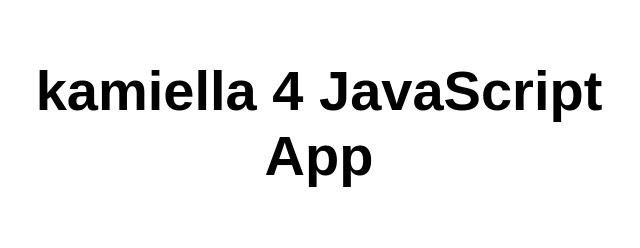
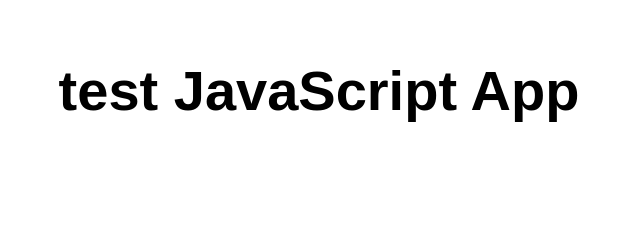
Before and after one commit to floresboy/my-first-static-web-app, a plain HTML site: page index.html in a window 1280 px wide. Shown: the whole page, without its empty margins (321-961 px from the left). Drawn offline with Linux system fonts and the light colour scheme.

Commit message:
Update index.html

```diff
--- a/index.html
+++ b/index.html
@@ -10,7 +10,7 @@
 
 <body>
   <main>
-    <h1>kamiella 4 JavaScript App</h1>
+    <h1>test JavaScript App</h1>
   </main>
 </body>
 
```
